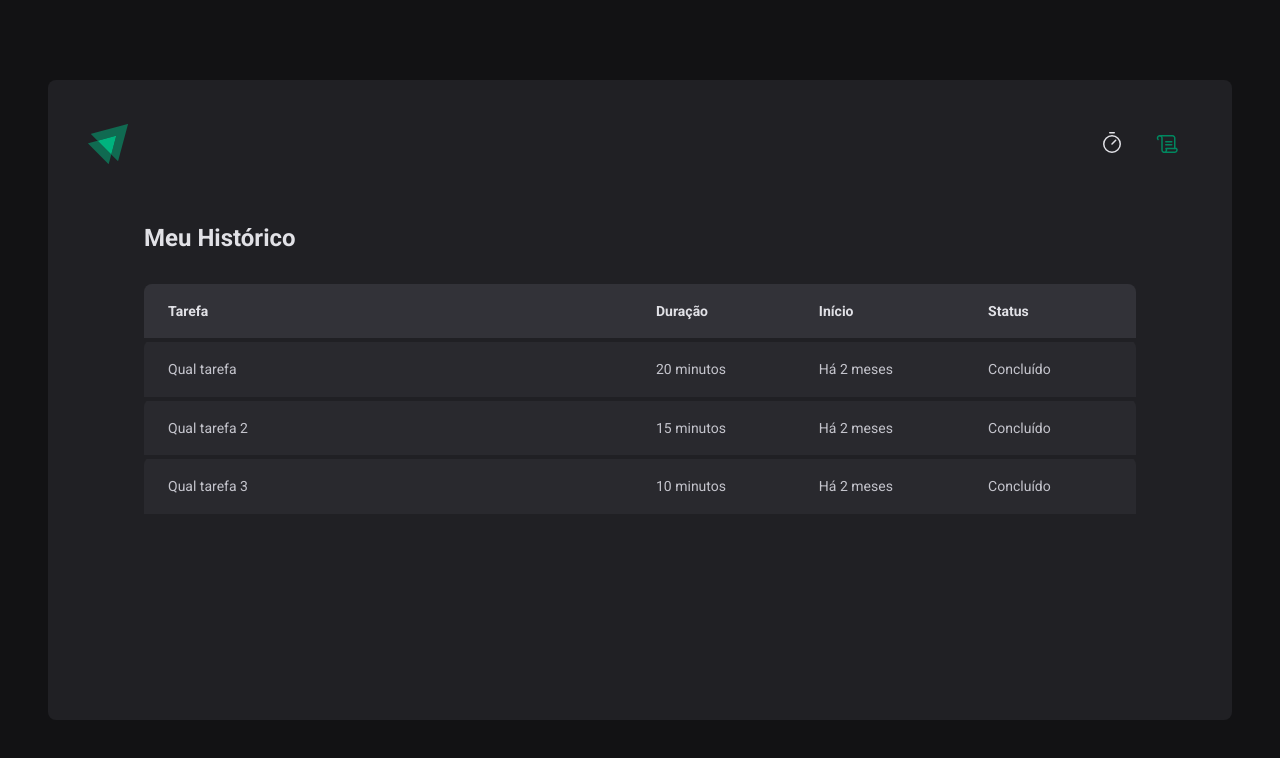
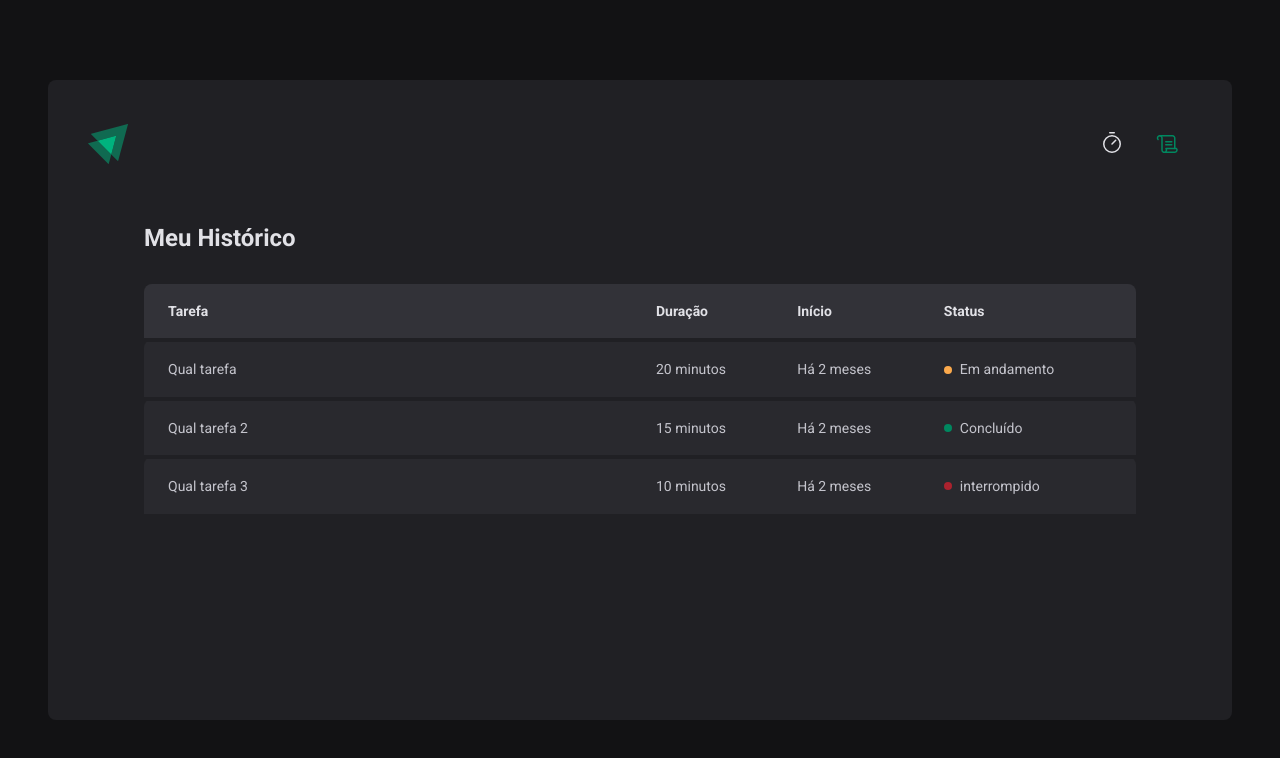
Before and after one commit to vmaguiar/ignite-timer, a React (Vite) app: page /history in a window 1280 px wide. Shown: the top 758 px of the page. Built offline with nearby package versions, Linux system fonts and the light colour scheme.

Commit message:
feat: creates colors for status

```diff
--- a/src/pages/History/index.tsx
+++ b/src/pages/History/index.tsx
@@ -1,4 +1,4 @@
-import { HistoryContainer, HistoryList } from "./styles";
+import { HistoryContainer, HistoryList, Status } from "./styles";
 
 export function History() {
   return (
@@ -21,21 +21,33 @@
               <td>Qual tarefa</td>
               <td>20 minutos</td>
               <td>Há 2 meses</td>
-              <td>Concluído</td>
+              <td>
+                <Status statusColor="yellow">
+                  Em andamento
+                </Status>
+              </td>
             </tr>
 
             <tr>
               <td>Qual tarefa 2</td>
               <td>15 minutos</td>
               <td>Há 2 meses</td>
-              <td>Concluído</td>
+              <td>
+                <Status statusColor="green">
+                  Concluído
+                </Status>
+              </td>
             </tr>
 
             <tr>
               <td>Qual tarefa 3</td>
               <td>10 minutos</td>
               <td>Há 2 meses</td>
-              <td>Concluído</td>
+              <td>
+                <Status statusColor="red">
+                  interrompido
+                </Status>
+              </td>
             </tr>
           </tbody>
         </table>
--- a/src/pages/History/styles.ts
+++ b/src/pages/History/styles.ts
@@ -80,3 +80,30 @@
   }
 }
 `
+
+
+const STATUS_COLORS = {
+  yellow: "yellow-500",
+  green: "green-500",
+  red: "red-500"
+} as const
+
+interface StatusProps {
+  statusColor: keyof typeof STATUS_COLORS
+}
+
+export const Status = styled.span<StatusProps>`
+display: flex;
+align-items: center;
+gap: 0.5rem;
+
+&::before {
+content: '';
+
+background: ${props => props.theme[STATUS_COLORS[props.statusColor]]};
+
+width: 0.5rem;
+height: 0.5rem;
+border-radius: 50%;
+}
+`
```
